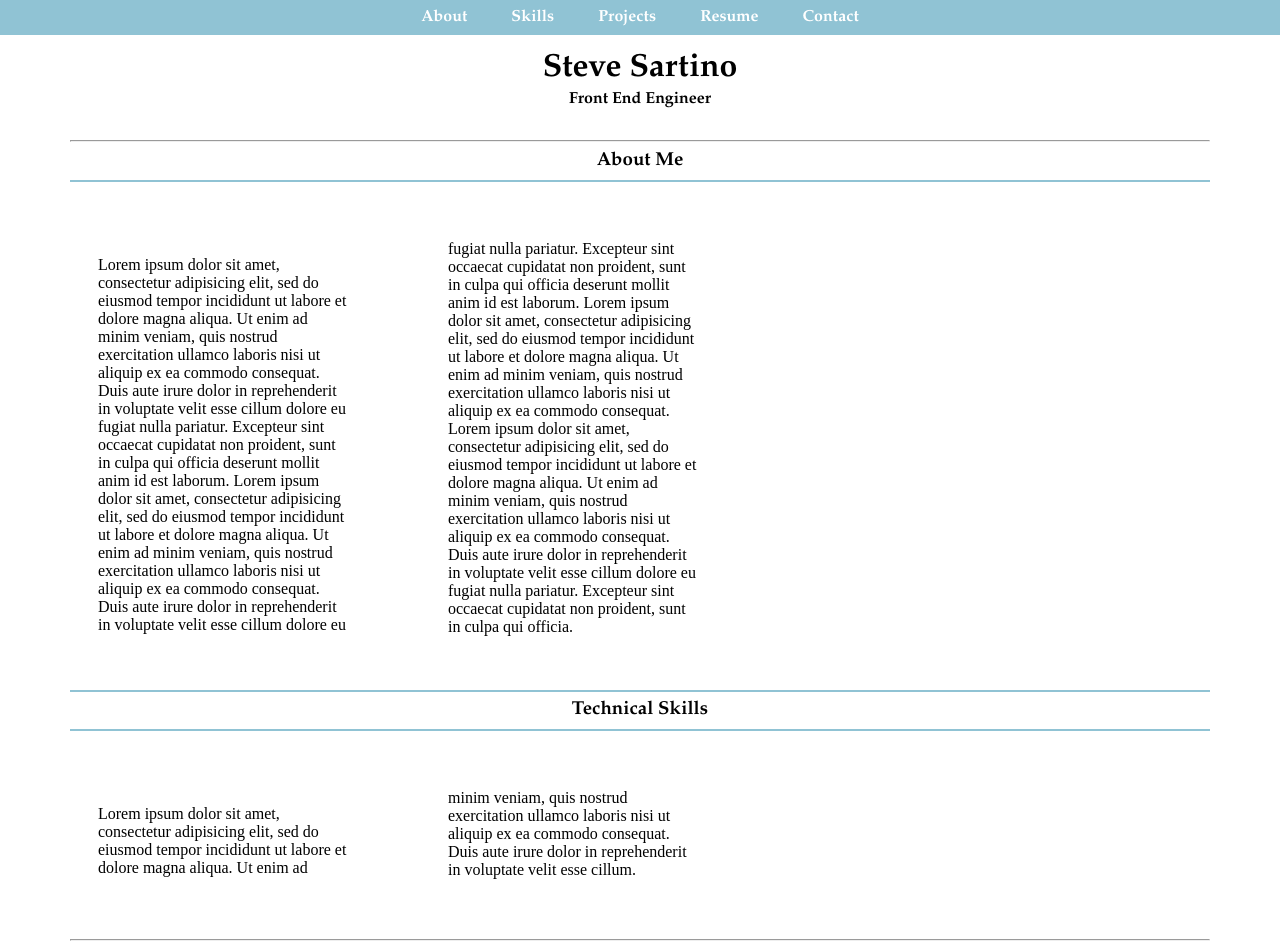
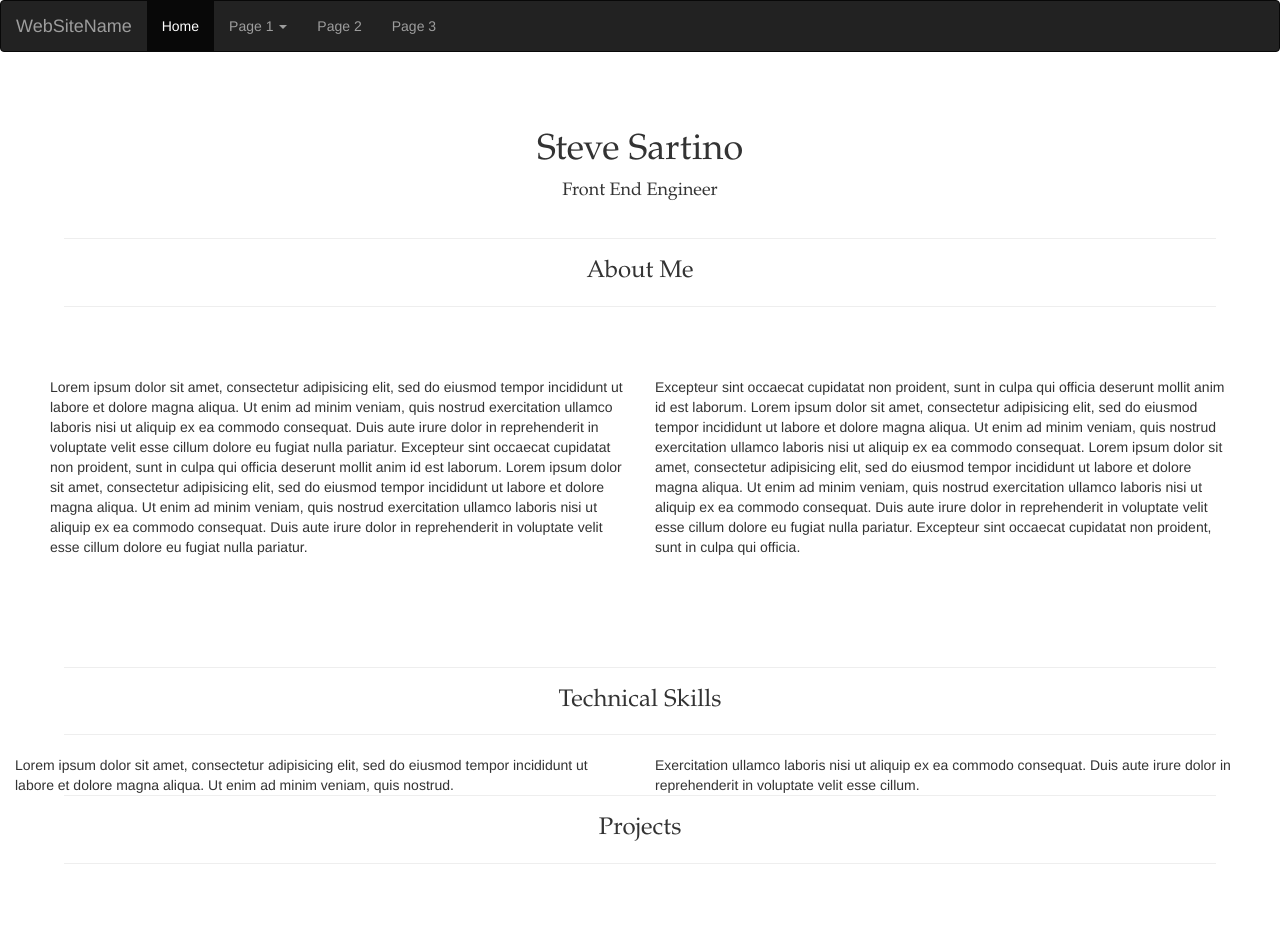
Before and after one commit to sartino/DepotUDay2, a plain HTML site: page index.html in a window 1280 px wide. Shown: the top 942 px of the page. Drawn offline with nearby package versions, Linux system fonts and the light colour scheme; files that its build step writes are made by us from their sources.

Commit message:
Added first 2 bootstrap elements.

```diff
--- a/index.html
+++ b/index.html
@@ -7,17 +7,39 @@
 		<link rel="stylesheet" type="text/css" href="Style.css"
 		<link data-require="bootstrap@*" data-semver="3.3.5" rel="stylesheet" href="//maxcdn.bootstrapcdn.com/bootstrap/3.3.5/css/bootstrap.min.css" />
     <script data-require="bootstrap@*" data-semver="3.3.5" src="//maxcdn.bootstrapcdn.com/bootstrap/3.3.5/js/bootstrap.min.js"></script>
+	<link rel="stylesheet" href="http://maxcdn.bootstrapcdn.com/bootstrap/3.3.5/css/bootstrap.min.css">
+	<script src="https://ajax.googleapis.com/ajax/libs/jquery/1.11.3/jquery.min.js"></script>
+	<script src="http://maxcdn.bootstrapcdn.com/bootstrap/3.3.5/js/bootstrap.min.js"></script>
 	</head>
 	<body>
-		<div id="menu">
-			<ul>
-			<li><a href="#abouttype">About</a></li>
-			<li><a href="#skills">Skills</a></li>
-			<li><a href="#projects">Projects</a></li>
-			<li><a href="#experience1">Resume</a></li>
-			<li><a href="#contacthead">Contact</a></li>
-		</ul>
-		</div>
+
+<nav class="navbar navbar-inverse">
+  <div class="container-fluid">
+    <div class="navbar-header">
+      <button type="button" class="navbar-toggle" data-toggle="collapse" data-target="#myNavbar">
+        <span class="icon-bar"></span>
+        <span class="icon-bar"></span>
+        <span class="icon-bar"></span>
+      </button>
+      <a class="navbar-brand" href="#">WebSiteName</a>
+    </div>
+    <div class="collapse navbar-collapse" id="myNavbar">
+      <ul class="nav navbar-nav">
+        <li class="active"><a href="#">Home</a></li>
+        <li class="dropdown">
+          <a class="dropdown-toggle" data-toggle="dropdown" href="#">Page 1 <span class="caret"></span></a>
+          <ul class="dropdown-menu">
+            <li><a href="#">Page 1-1</a></li>
+            <li><a href="#">Page 1-2</a></li>
+            <li><a href="#">Page 1-3</a></li>
+          </ul>
+        </li>
+        <li><a href="#">Page 2</a></li>
+        <li><a href="#">Page 3</a></li>
+      </ul>
+    </div>
+  </div>
+</nav>
 		<br>
 		<br>
 		<div id="header1">
@@ -29,7 +51,8 @@
 		<div id="abouttype"><h3>About Me</h3></div>
 		<hr COLOR=#90C3D4 WIDTH="90%">
 		<div id="about">
-			<p>Lorem ipsum dolor sit amet, consectetur adipisicing
+			<div class="row">
+			<div class="col-sm-6">Lorem ipsum dolor sit amet, consectetur adipisicing
 elit, sed do eiusmod tempor incididunt ut labore et dolore magna aliqua. Ut
 enim ad minim veniam, quis nostrud exercitation ullamco laboris nisi ut
 aliquip ex ea commodo consequat. Duis aute irure dolor in reprehenderit in
@@ -40,7 +63,8 @@ elit, sed do eiusmod tempor incididunt ut labore et dolore magna
 aliqua. Ut enim ad minim veniam, quis nostrud exercitation
 ullamco laboris nisi ut aliquip ex ea commodo consequat. Duis aute irure
 dolor in reprehenderit in voluptate velit esse cillum dolore eu fugiat
-nulla pariatur. Excepteur sint occaecat cupidatat non proident, sunt in
+nulla pariatur.</div>
+			<div class="col-sm-6">Excepteur sint occaecat cupidatat non proident, sunt in
 culpa qui officia deserunt mollit anim id est laborum. Lorem ipsum dolor
 sit amet, consectetur adipisicing elit, sed do eiusmod tempor incididunt ut
 labore et dolore magna aliqua. Ut enim ad minim veniam, quis nostrud
@@ -50,7 +74,8 @@ aliqua. Ut enim ad minim veniam, quis nostrud exercitation
 ullamco laboris nisi ut aliquip ex ea commodo consequat. Duis aute irure
 dolor in reprehenderit in voluptate velit esse cillum dolore eu fugiat
 nulla pariatur. Excepteur sint occaecat cupidatat non proident, sunt in
-culpa qui officia.</p>
+culpa qui officia.</div>
+		</div>
 		</div>
 		<br>
 		<br>
@@ -58,11 +83,12 @@ culpa qui officia.</p>
 		<div id="skills"><h3>Technical Skills</h3></div>
 		<hr COLOR=#90C3D4 WIDTH="90%">
 		<div id="skillsbody">
-			<p>Lorem ipsum dolor sit amet, consectetur adipisicing
+			<div class="col-sm-6">Lorem ipsum dolor sit amet, consectetur adipisicing
 elit, sed do eiusmod tempor incididunt ut labore et dolore magna aliqua. Ut
-enim ad minim veniam, quis nostrud exercitation ullamco laboris nisi ut
+enim ad minim veniam, quis nostrud. </div>
+ <div class="col-sm-6">Exercitation ullamco laboris nisi ut
 aliquip ex ea commodo consequat. Duis aute irure dolor in reprehenderit in
-voluptate velit esse cillum.</p>
+voluptate velit esse cillum. </div>
 </div>
 		<hr WIDTH="90%">
 		<div id="projects"><h3>Projects</h3></div>
--- a/styles.less
+++ b/styles.less
@@ -64,6 +64,10 @@
     .garamondcenter;
 }
 #about {
+    padding: 50px;
+}
+
+/*#about {
     margin: 0px 0px 0px 40px;
     float: left;
     width: 600px;
@@ -71,12 +75,12 @@
     padding: 50px;
     .columncount;
     .columngap;
-}
+}*/
 #skills {
     line-height: 1%;
     .garamondcenter;
 }
-#skillsbody {
+/*#skillsbody {
     margin: 0px 0px 0px 40px;
     float: left;
     width: 600px;
@@ -84,7 +88,7 @@
     padding: 50px;
     .columncount;
     .columngap;
-}
+}*/
 #projects {
     line-height: 1%;
     .garamondcenter;
@@ -177,7 +181,7 @@
     text-align: center;
     background-color: @blue;
     width: 500px;
-    height: 300px;
+    height: 400px;
     margin-left: 40px;
     margin-right: 40px;
     border: 2px solid @gray;
```
Also changed, not shown: styles.css.
